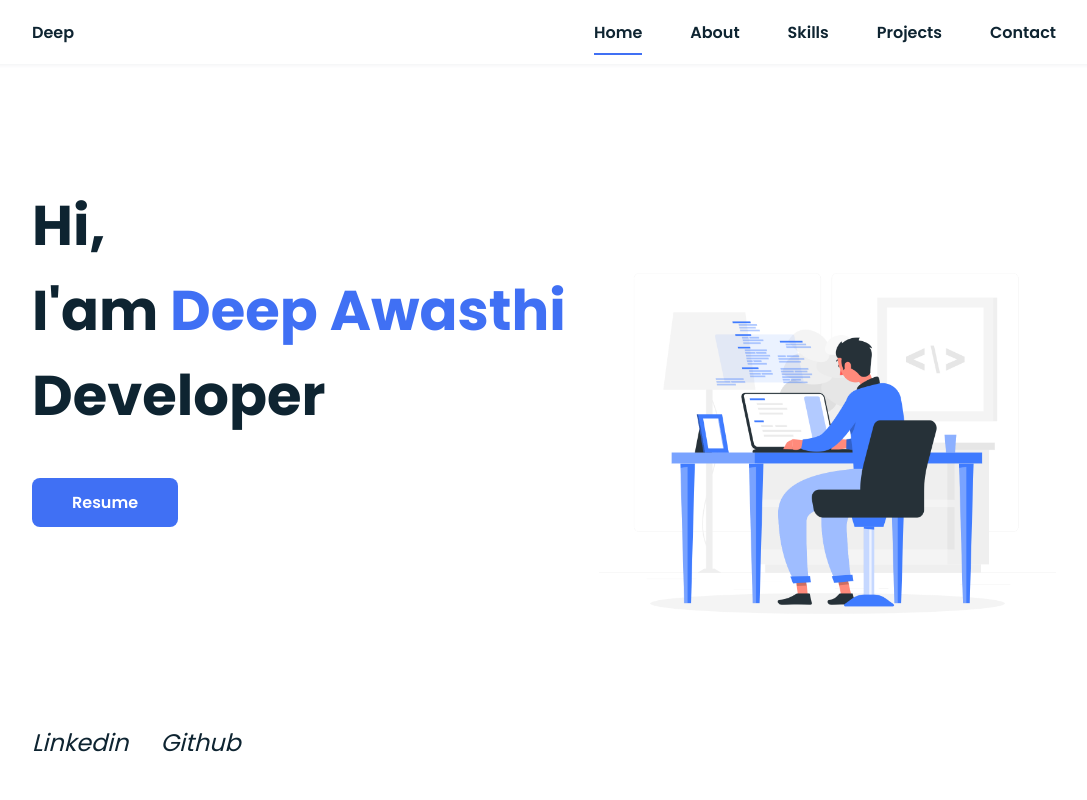
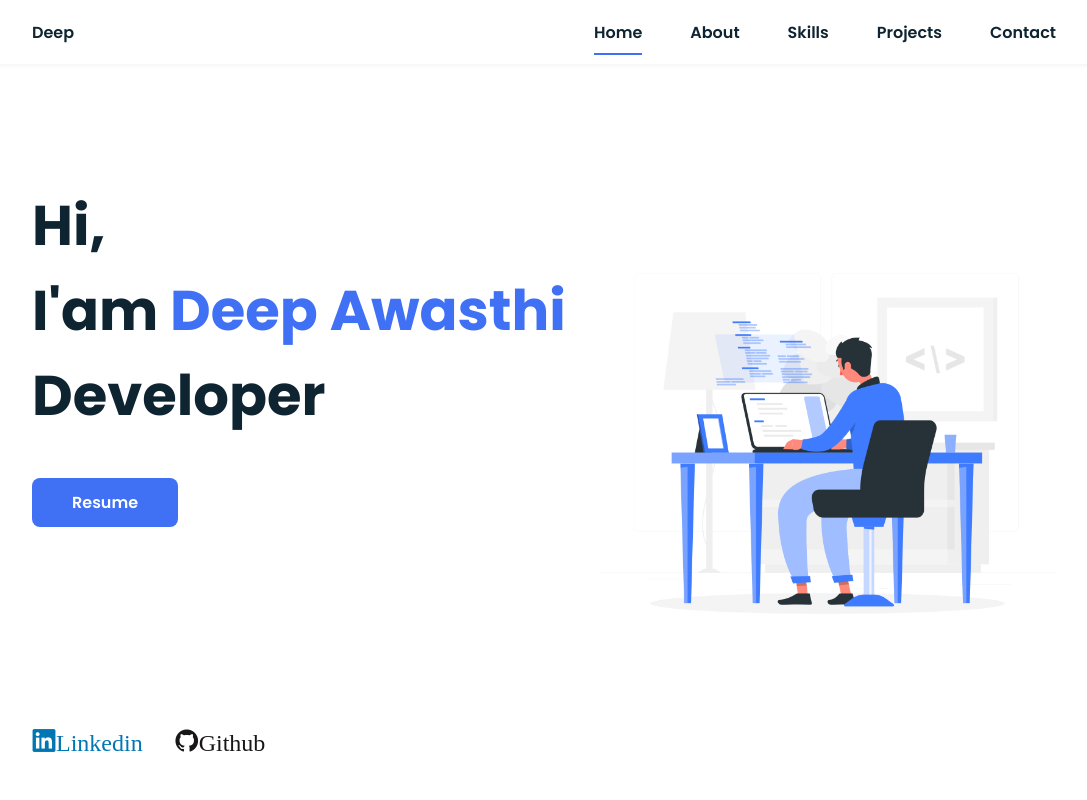
Before and after one commit to deep-awasthi/portfolio, a plain HTML site: page index.html in a window 1280 px wide. Shown: the top 800 px of the page, without its empty margins (96-1183 px from the left). Drawn offline with nearby package versions, Linux system fonts and the light colour scheme.

Commit message:
Update index.html

```diff
--- a/index.html
+++ b/index.html
@@ -30,7 +30,7 @@
                 </div>
 
                 <div class="nav__toggle" id="nav-toggle">
-                    <i class='bx bx-menu'></i>
+                    <i class='devicon-ros-original colored'></i>
                 </div>
             </nav>
         </header>
@@ -49,8 +49,8 @@
                 </div>
 
                 <div class="home__social">
-                    <a href="https://www.linkedin.com/in/deep-awasthi" class="home__social-icon"><i class='bx bxl-linkedin'>Linkedin</i></a>
-                    <a href="https://github.com/deep-awasthi" class="home__social-icon"><i class='bx bxl-github' >Github</i></a>
+                    <a href="https://www.linkedin.com/in/deep-awasthi" class="home__social-icon"><i class='devicon-linkedin-plain colored'>Linkedin</i></a>
+                    <a href="https://github.com/deep-awasthi" class="home__social-icon"><i class='devicon-github-original colored' >Github</i></a>
                 </div>
 
                 <div class="home__img">
```
